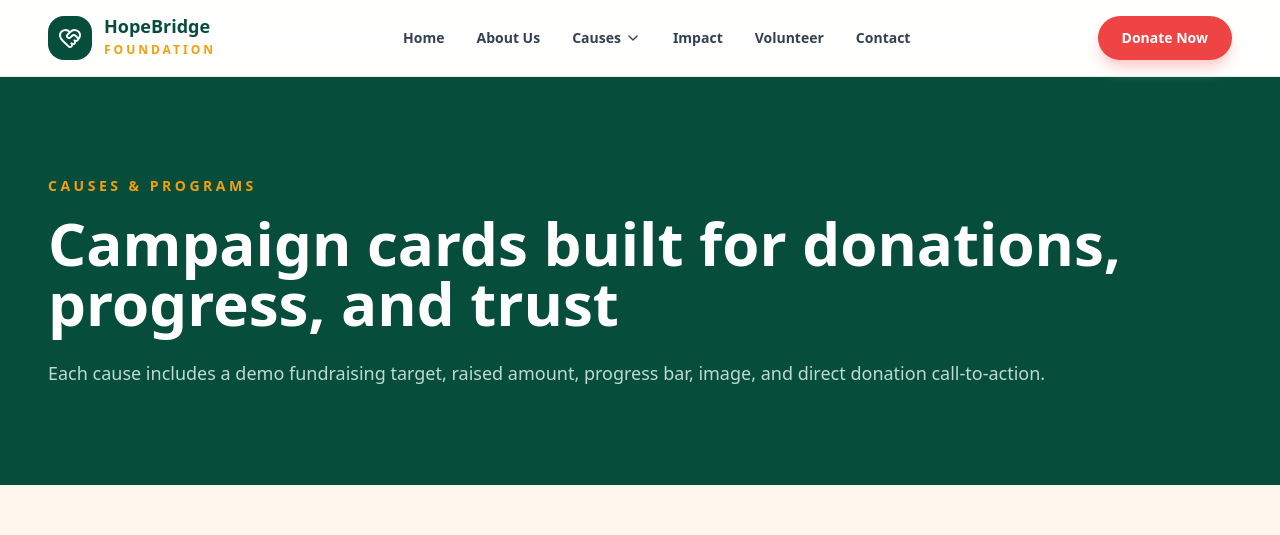
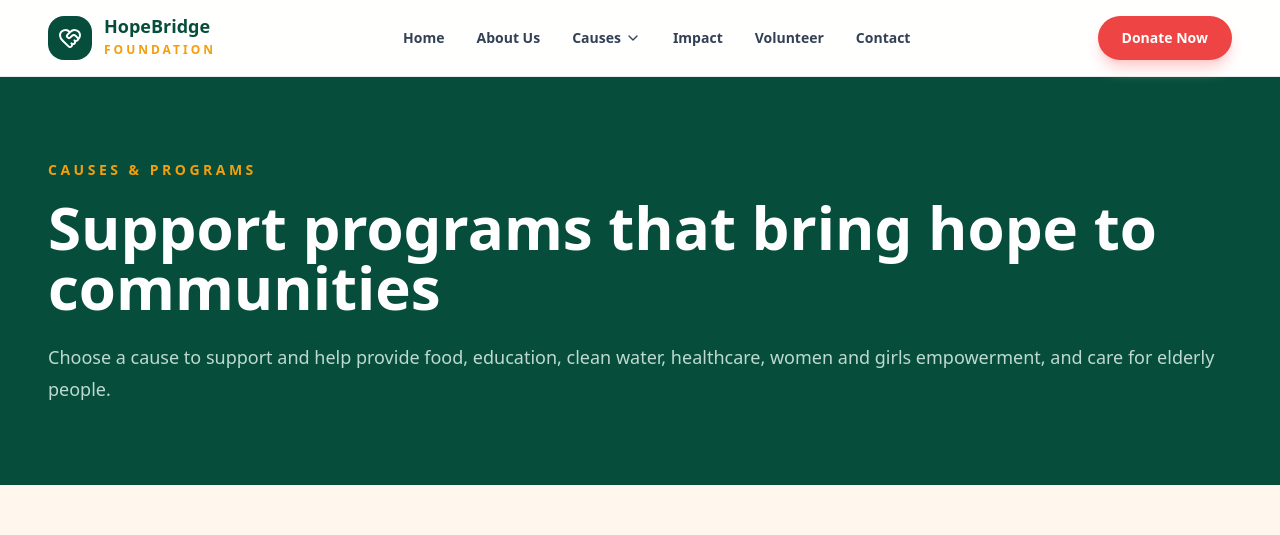
Before and after one commit to brianmichaelu/hopebridge-foundation, a Next.js app: page /causes in a window 1280 px wide. Shown: the top 535 px of the page. Built offline with nearby package versions, Linux system fonts and the light colour scheme.

Commit message:
Revise CausesPage section content for clarity
Updated the section content to better reflect the purpose of the causes and programs.

```diff
--- a/app/causes/page.tsx
+++ b/app/causes/page.tsx
@@ -4,17 +4,17 @@ import { causes } from "@/data/causes";
 export default function CausesPage() {
   return (
     <>
-      <section className="section-padding bg-forest text-white">
+      <section className="bg-forest px-5 py-16 text-white sm:px-8 lg:px-12 lg:py-20">
         <div className="container-width max-w-4xl">
           <span className="text-sm font-black uppercase tracking-[0.25em] text-gold">
             Causes & Programs
           </span>
           <h1 className="mt-4 text-5xl font-black lg:text-6xl">
-            Campaign cards built for donations, progress, and trust
+            Support programs that bring hope to communities
           </h1>
           <p className="mt-6 text-lg leading-8 text-emerald-50/80">
-            Each cause includes a demo fundraising target, raised amount,
-            progress bar, image, and direct donation call-to-action.
+            Choose a cause to support and help provide food, education, clean water,
+            healthcare, women and girls empowerment, and care for elderly people.
           </p>
         </div>
       </section>
```
